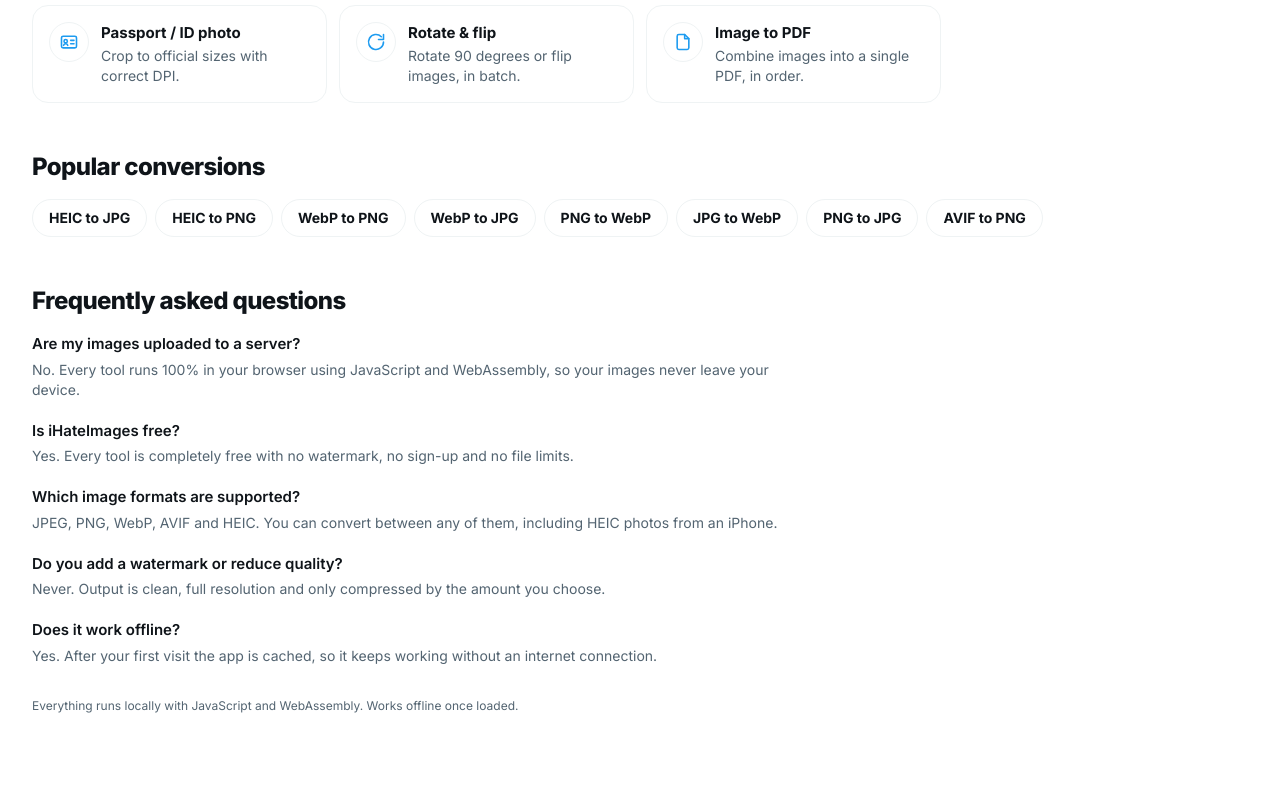
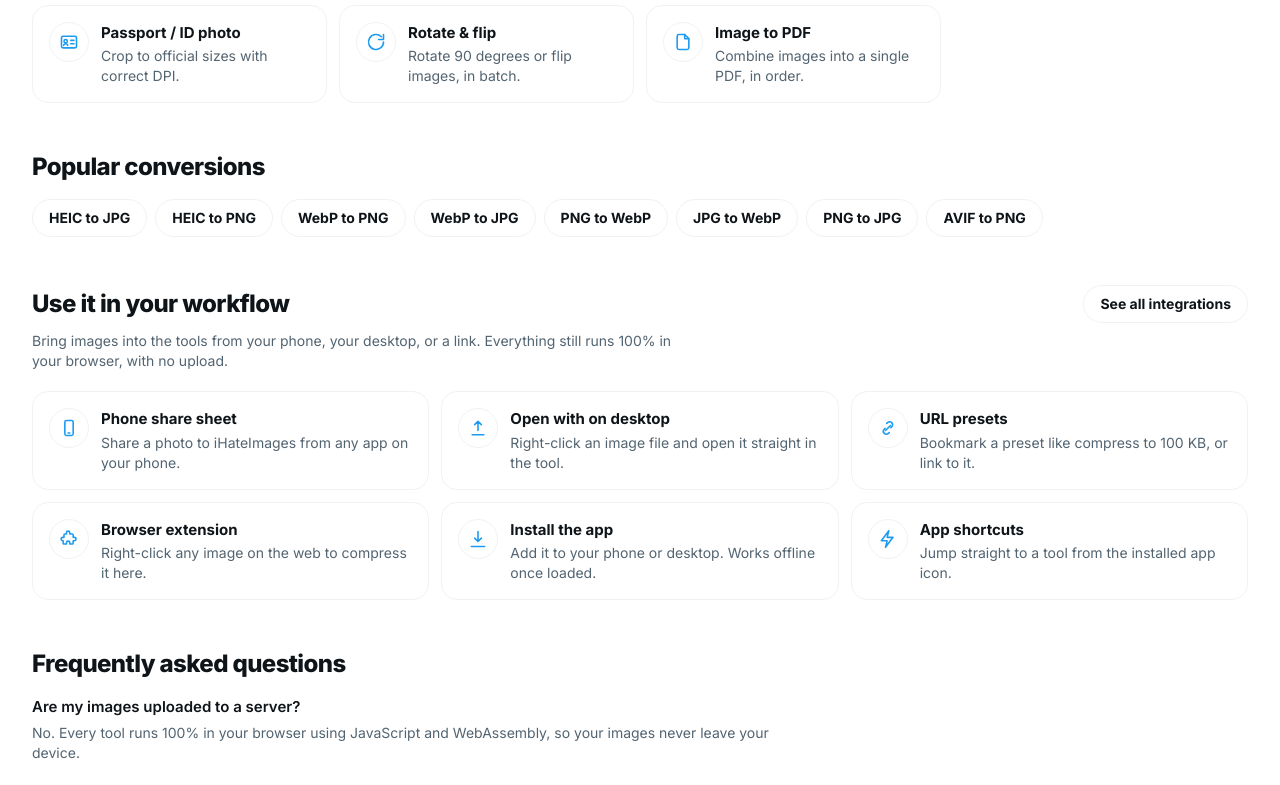
Before and after one commit to aloktomarr/ihateimages, a React (Vite) app: page / in a window 1280 px wide. Shown: the part 536-1321 px from the top of the page. Built offline with nearby package versions, Linux system fonts and the light colour scheme; no server answers.

Commit message:
Surface integrations in navbar and landing page

```diff
--- a/src/components/TopNav.tsx
+++ b/src/components/TopNav.tsx
@@ -34,12 +34,16 @@
     .filter((t) => PRIMARY.has(t.path))
     .map((t) => ({ to: t.path, label: shortLabel(t.path, t.title), icon: t.icon })),
 ];
-const MORE_NAV: NavItem[] = live
-  .filter((t) => !PRIMARY.has(t.path))
-  .map((t) => ({ to: t.path, label: t.title, icon: t.icon }));
+const MORE_NAV: NavItem[] = [
+  ...live
+    .filter((t) => !PRIMARY.has(t.path))
+    .map((t) => ({ to: t.path, label: t.title, icon: t.icon })),
+  { to: '/integrations', label: 'Integrations', icon: 'link' },
+];
 const ALL_NAV: NavItem[] = [
   { to: '/', label: 'Home', icon: 'home' },
   ...live.map((t) => ({ to: t.path, label: shortLabel(t.path, t.title), icon: t.icon })),
+  { to: '/integrations', label: 'Integrations', icon: 'link' },
 ];
 
 function MoreMenu({ items }: { items: NavItem[] }) {
--- a/src/components/icons.tsx
+++ b/src/components/icons.tsx
@@ -22,7 +22,10 @@
   | 'chevronDown'
   | 'upload'
   | 'rotate'
-  | 'pdf';
+  | 'pdf'
+  | 'share'
+  | 'link'
+  | 'puzzle';
 
 const PATHS: Record<IconName, JSX.Element> = {
   logo: (
@@ -107,6 +110,24 @@
       <path d="M7 3h7l5 5v11a2 2 0 0 1-2 2H7a2 2 0 0 1-2-2V5a2 2 0 0 1 2-2z" />
     </>
   ),
+  share: (
+    <>
+      <circle cx="6" cy="12" r="2.5" />
+      <circle cx="18" cy="6" r="2.5" />
+      <circle cx="18" cy="18" r="2.5" />
+      <path d="M8.2 10.8 15.8 7.2M8.2 13.2 15.8 16.8" />
+    </>
+  ),
+  link: (
+    <>
+      <path d="M9 15l6-6" />
+      <path d="M10.5 6.5l1-1a3.5 3.5 0 0 1 5 5l-1 1" />
+      <path d="M13.5 17.5l-1 1a3.5 3.5 0 0 1-5-5l1-1" />
+    </>
+  ),
+  puzzle: (
+    <path d="M9 4.5a2 2 0 1 1 4 0V6h3a1 1 0 0 1 1 1v3h1.5a2 2 0 1 1 0 4H17v3a1 1 0 0 1-1 1h-3v-1.5a2 2 0 1 0-4 0V18H6a1 1 0 0 1-1-1v-3H4.5a2 2 0 1 1 0-4H6V7a1 1 0 0 1 1-1h2V4.5z" />
+  ),
 };
 
 interface IconProps extends SVGProps<SVGSVGElement> {
--- a/src/pages/Home.tsx
+++ b/src/pages/Home.tsx
@@ -10,6 +10,45 @@
   { icon: 'ban', label: 'No watermark' },
   { icon: 'bolt', label: 'Works offline' },
   { icon: 'phone', label: 'HEIC supported' },
+];
+
+const WORKFLOW: { icon: IconName; title: string; blurb: string; to: string }[] = [
+  {
+    icon: 'phone',
+    title: 'Phone share sheet',
+    blurb: 'Share a photo to iHateImages from any app on your phone.',
+    to: '/integrations',
+  },
+  {
+    icon: 'upload',
+    title: 'Open with on desktop',
+    blurb: 'Right-click an image file and open it straight in the tool.',
+    to: '/integrations',
+  },
+  {
+    icon: 'link',
+    title: 'URL presets',
+    blurb: 'Bookmark a preset like compress to 100 KB, or link to it.',
+    to: '/compress?target=100',
+  },
+  {
+    icon: 'puzzle',
+    title: 'Browser extension',
+    blurb: 'Right-click any image on the web to compress it here.',
+    to: '/integrations',
+  },
+  {
+    icon: 'download',
+    title: 'Install the app',
+    blurb: 'Add it to your phone or desktop. Works offline once loaded.',
+    to: '/integrations',
+  },
+  {
+    icon: 'bolt',
+    title: 'App shortcuts',
+    blurb: 'Jump straight to a tool from the installed app icon.',
+    to: '/integrations',
+  },
 ];
 
 export default function Home() {
@@ -85,6 +124,34 @@
         </div>
       </section>
 
+      <section className="mt-12">
+        <div className="flex flex-wrap items-center justify-between gap-3">
+          <h2 className="text-2xl font-extrabold tracking-tight">Use it in your workflow</h2>
+          <Link to="/integrations" className="btn-ghost">
+            See all integrations
+          </Link>
+        </div>
+        <p className="mt-2 max-w-2xl text-sm text-muted">
+          Bring images into the tools from your phone, your desktop, or a link. Everything still runs
+          100% in your browser, with no upload.
+        </p>
+        <div className="mt-5 grid grid-cols-1 gap-3 sm:grid-cols-2 lg:grid-cols-3">
+          {WORKFLOW.map((w) => (
+            <Link key={w.title} to={w.to} className="card group transition hover:bg-hover">
+              <div className="flex items-start gap-3">
+                <span className="grid h-10 w-10 shrink-0 place-items-center rounded-full border border-line text-accent">
+                  <Icon name={w.icon} className="h-5 w-5" />
+                </span>
+                <div>
+                  <h3 className="font-bold group-hover:text-accent">{w.title}</h3>
+                  <p className="mt-0.5 text-sm text-muted">{w.blurb}</p>
+                </div>
+              </div>
+            </Link>
+          ))}
+        </div>
+      </section>
+
       <section className="mt-12 max-w-3xl">
         <h2 className="text-2xl font-extrabold tracking-tight">Frequently asked questions</h2>
         <div className="mt-4 space-y-5">
```
